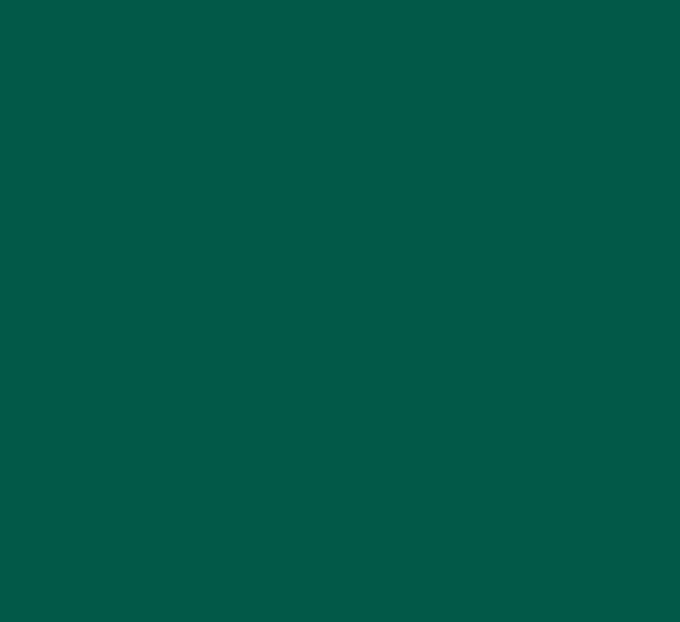
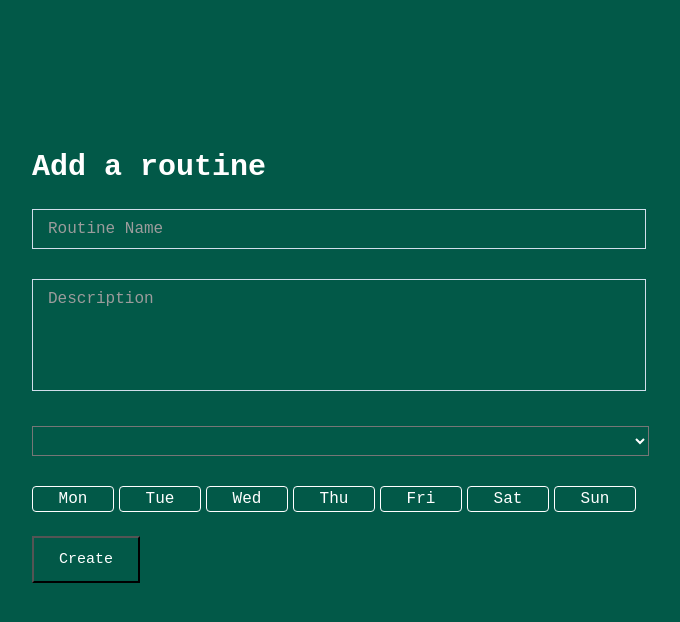
Before and after one commit to aktn/Productive-App-Angular-, an Angular app: page /routines in a window 1280 px wide. Before the commit this address led to /. Shown: the top 622 px of the page, without its empty margins (26-706 px from the left). Built offline with nearby package versions, Linux system fonts and the light colour scheme.

Commit message:
Routine form elements added

```diff
--- a/src/productivity/productivity.module.ts
+++ b/src/productivity/productivity.module.ts
@@ -2,7 +2,11 @@ import { RouterModule, Routes } from "@angular/router";
 import { NgModule } from "@angular/core";
 
 export const ROUTES: Routes = [
-  { path: "events", loadChildren: "./events/events.module#EventsModule" }
+  { path: "events", loadChildren: "./events/events.module#EventsModule" },
+  {
+    path: "routines",
+    loadChildren: "./routines/routines.module#RoutinesModule"
+  }
 ];
 
 @NgModule({
--- /dev/null
+++ b/src/productivity/routines/components/routine-form/routine-form.component.scss
@@ -0,0 +1,89 @@
+.routine-form {
+  color: #fff;
+  margin: 150px 50px;
+  font-family: var(--main-font);
+  h2 {
+    font-size: 30px;
+  }
+  button {
+    padding: 13px 25px;
+    cursor: pointer;
+    color: #fff;
+    font-size: 15px;
+    font-family: var(--main-font);
+    background: transparent;
+    transition: 0.2s;
+    display: block;
+    clear: both;
+  }
+  input,
+  textarea {
+    font-size: 16px;
+    padding: 10px 15px;
+    outline: 0;
+    width: 50%;
+    color: #fff;
+    background: transparent;
+    margin-bottom: 30px;
+    margin-right: 5px;
+    border: 1px solid #d1deeb;
+    resize: none;
+    font-family: var(--main-font);
+  }
+  select {
+    outline: none;
+    height: 30px;
+    font-size: 16px;
+    width: 53%;
+    color: #fff;
+    background: transparent;
+    margin-bottom: 30px;
+    font-family: var(--main-font);
+  }
+
+  .days {
+    width: 60%;
+    // height: 30px;
+    margin-bottom: 50px;
+    input {
+      display: none !important;
+    }
+  }
+
+  input:focus,
+  select:focus,
+  textarea:focus,
+  button:focus {
+    outline: none;
+  }
+}
+::placeholder {
+  color: #9c9c9c;
+}
+
+.day {
+  margin: 0 5px 15px 0;
+  background-color: transparent;
+  border-radius: 4px;
+  border: 1px solid #fff;
+  overflow: auto;
+  float: left;
+
+  label {
+    float: left;
+    width: 5em;
+  }
+  label span {
+    text-align: center;
+    padding: 3px 0px;
+    display: block;
+  }
+  label input {
+    position: absolute;
+    top: -20px;
+  }
+  input:checked + span {
+    background-color: #707680;
+    color: #fff;
+  }
+}
--- /dev/null
+++ b/src/productivity/routines/components/routine-form/routine-form.component.ts
@@ -0,0 +1,91 @@
+import { Component, Input, Output, EventEmitter } from "@angular/core";
+import { FormGroup, FormBuilder, Validators } from "@angular/forms";
+
+@Component({
+  selector: "routine-form",
+  styleUrls: ["routine-form.component.scss"],
+  template: `
+    <div class="routine-form">
+      <form (ngSubmit)="onSubmit()" [formGroup]="form">
+        <h2>Add a routine</h2>
+        <input
+          type="text"
+          placeholder="Routine Name"
+          formControlName="name"
+          autofocus
+        />
+        <textarea
+          rows="5"
+          placeholder="Description"
+          formControlName="description"
+        ></textarea>
+
+        <select formControlName="section">
+          <option [ngValue]="null" disabled selected>Pick Routine</option>
+          <option *ngFor="let section of sections" [ngValue]="section">{{
+            section
+          }}</option>
+        </select>
+
+        <div class="days">
+          <div
+            formArrayName="selectedDays"
+            *ngFor="let day of selectedDays.controls; index as i"
+          >
+            <div class="day">
+              <label>
+                <input type="checkbox" [formControl]="day" /><span>
+                  {{ days[i].day }}</span
+                >
+              </label>
+            </div>
+          </div>
+        </div>
+
+        <button type="submit">Create</button>
+      </form>
+    </div>
+  `
+})
+export class RoutineFormComponent {
+  days = [
+    { day: "Mon", selected: false },
+    { day: "Tue", selected: false },
+    { day: "Wed", selected: false },
+    { day: "Thu", selected: false },
+    { day: "Fri", selected: false },
+    { day: "Sat", selected: false },
+    { day: "Sun", selected: false }
+  ];
+
+  sections = ["Morning", "Afternoon", "Evening", "Night"];
+
+  constructor(private fb: FormBuilder) {}
+
+  form = this.fb.group({
+    name: ["", Validators.required],
+    description: [""],
+    section: ["", Validators.required],
+    selectedDays: this.addDays()
+  });
+
+  @Output() created = new EventEmitter<FormGroup>();
+
+  get selectedDays() {
+    return this.form.get("selectedDays");
+  }
+
+  addDays() {
+    const arr = this.days.map(day => {
+      return this.fb.control(day.selected);
+    });
+    return this.fb.array(arr);
+  }
+
+  onSubmit() {
+    if (this.form.valid) {
+      console.log(this.form.value);
+      // this.created.emit(this.form);
+    }
+  }
+}
--- /dev/null
+++ b/src/productivity/routines/containers/routine/routine.component.ts
@@ -0,0 +1,14 @@
+import { Component } from "@angular/core";
+
+@Component({
+  selector: "routine",
+  styleUrls: ["routine.component.scss"],
+  template: `
+    <routine-form (select)="selectedDay($event)"></routine-form>
+  `
+})
+export class RoutineComponent {
+  selectedDay(index: number) {
+    console.log(index);
+  }
+}
--- /dev/null
+++ b/src/productivity/routines/routines.module.ts
@@ -0,0 +1,20 @@
+import { RouterModule, Routes } from "@angular/router";
+import { SharedModule } from "./../shared/shared-form.module";
+import { RoutineFormComponent } from "./components/routine-form/routine-form.component";
+import { CommonModule } from "@angular/common";
+import { NgModule } from "@angular/core";
+import { RoutineComponent } from "./containers/routine/routine.component";
+import { ReactiveFormsModule } from "@angular/forms";
+
+export const ROUTES: Routes = [{ path: "", component: RoutineComponent }];
+
+@NgModule({
+  imports: [
+    CommonModule,
+    ReactiveFormsModule,
+    SharedModule,
+    RouterModule.forChild(ROUTES)
+  ],
+  declarations: [RoutineFormComponent, RoutineComponent]
+})
+export class RoutinesModule {}
--- a/src/productivity/shared/shared-form/components/shared-form.component.ts
+++ b/src/productivity/shared/shared-form/components/shared-form.component.ts
@@ -18,6 +18,7 @@ import { FormGroup, FormBuilder, Validators } from "@angular/forms";
         placeholder="Description"
         formControlName="description"
       ></textarea>
+      <ng-content select=".days"></ng-content>
       <ng-content select=".event-form__datePicker"> </ng-content>
       <ng-content select="button"> </ng-content>
     </form>
```
Also changed, not shown: src/productivity/routines/containers/routine/routine.component.scss (added).
